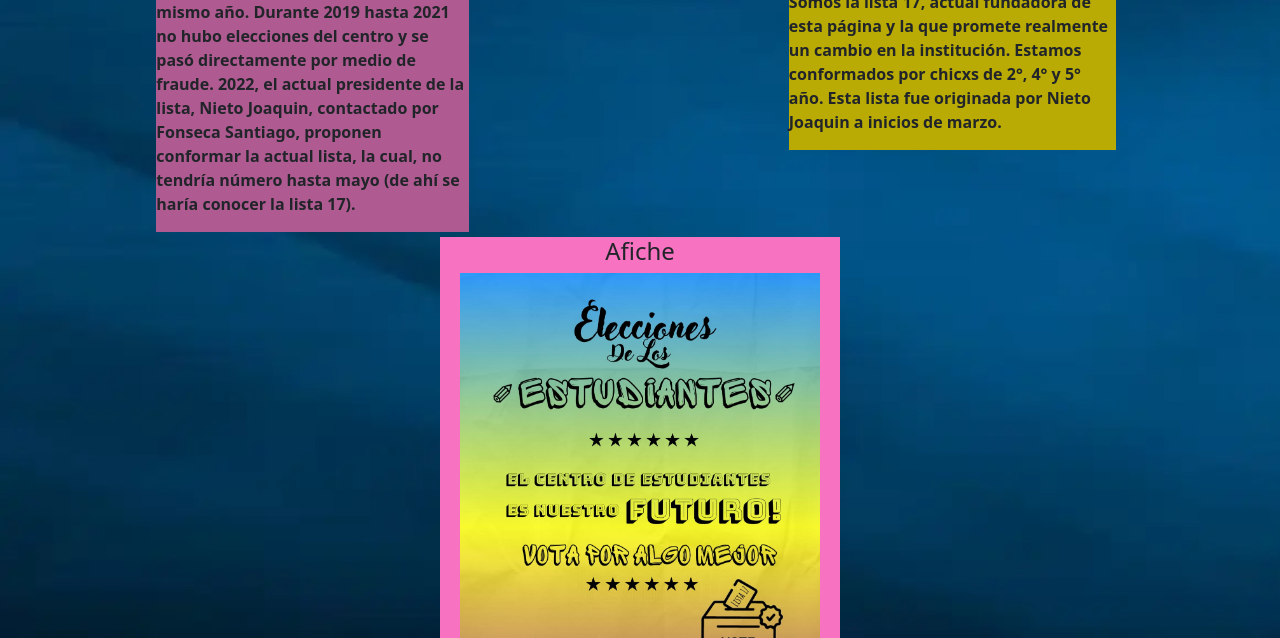
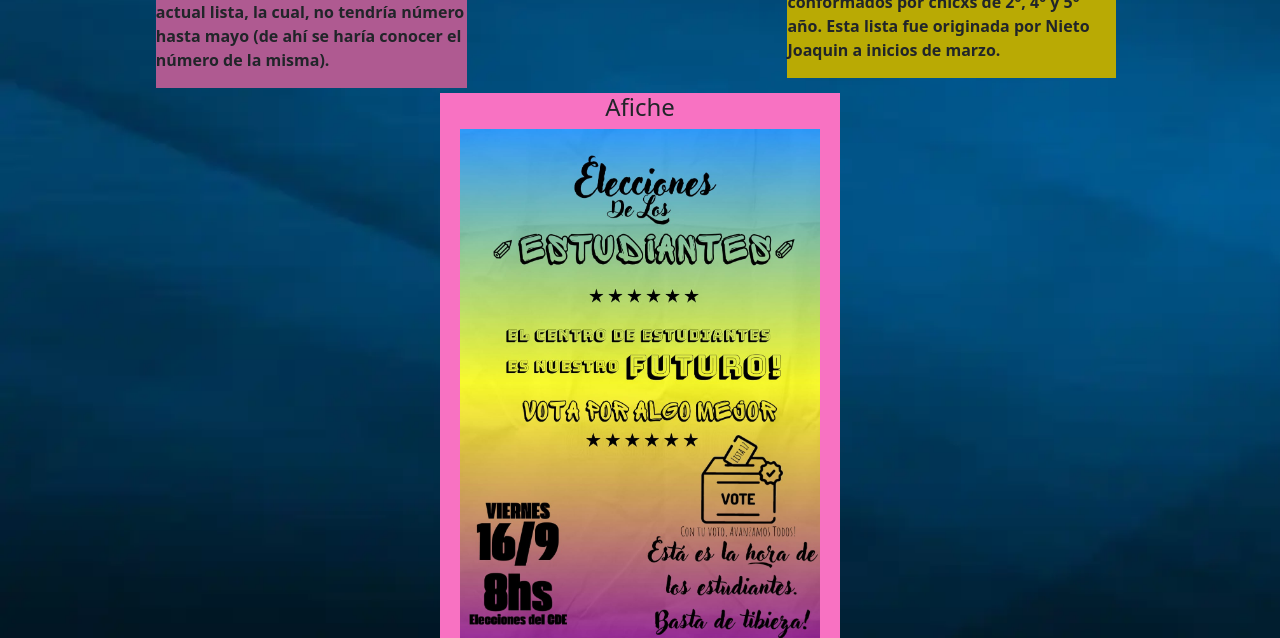
Before and after one commit to SantixDesigner/Lista--17, a website: page paginas/quienes-somos.html in a window 1280 px wide. Shown: the part 198-836 px from the top of the page. Drawn offline with nearby package versions, Linux system fonts and the light colour scheme.

Commit message:
redacciones 10000

```diff
--- a/paginas/quienes-somos.html
+++ b/paginas/quienes-somos.html
@@ -89,11 +89,9 @@
       </div>
       <div class="sectionDiv2">
         <h3>Nuestra historia</h3>
-        <p>Comenzamos a inicios del 2018 con lo que viene siendo la "lista 12" donde el expresidente a la misma lista,
-          Joaquin Nieto, no pudo ganar las elecciones del mismo año. Durante 2019 hasta 2021 no hubo elecciones del
-          centro y se pasó directamente por medio de fraude. 2022, el actual presidente de la lista, Nieto Joaquin,
-          contactado por Fonseca Santiago, proponen conformar la actual lista, la cual, no tendría número hasta mayo (de
-          ahí se haría conocer la lista 17).</p>
+        <p> La lista 17 surge en marzo de 2022, el actual presidente de la lista, Nieto Joaquin,
+          fue contactado por Fonseca Santiago, proponen conformar la actual lista, la cual, no tendría número hasta mayo (de
+          ahí se haría conocer el número de la misma).</p>
       </div>
     </section>
   </main>
```
